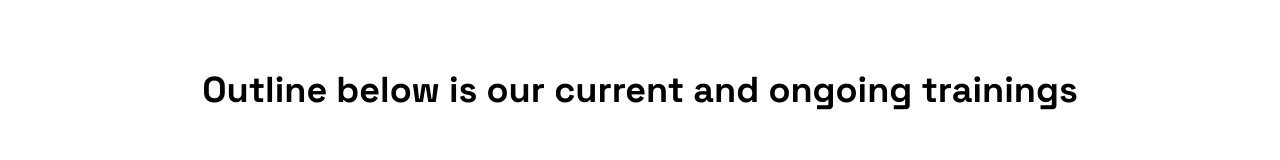
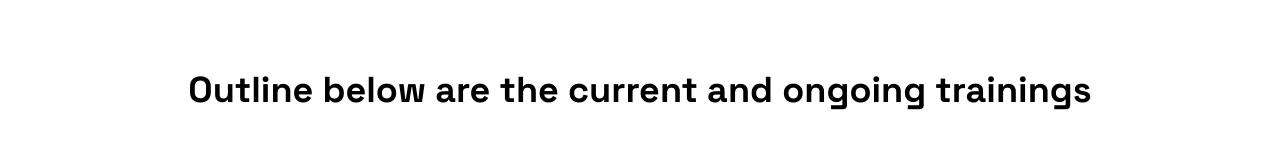
Before and after one commit to honordevop/igta, a Next.js app: page /events in a window 1280 px wide. Shown: the part 286-446 px from the top of the page. Built offline with nearby package versions, Linux system fonts and the light colour scheme; no server answers; a web font is replaced by a local one.

Commit message:
Code: typoghraphy correction

```diff
--- a/src/app/events/page.jsx
+++ b/src/app/events/page.jsx
@@ -8,8 +8,8 @@ const Events = () => {
       <PageHeader title="Ongoing Events & Trainings Activities" />
 
       <div className="w-full my-20 text-center flex flex-col gap-4 items-center justify-center ">
-        <h3 className="text-4xl font-bold mb-12">
-          Outline below is our current and ongoing trainings
+        <h3 className="text-4xl font-bold mb-12 px-2">
+          Outline below are the current and ongoing trainings
         </h3>
 
         <Event />
```
